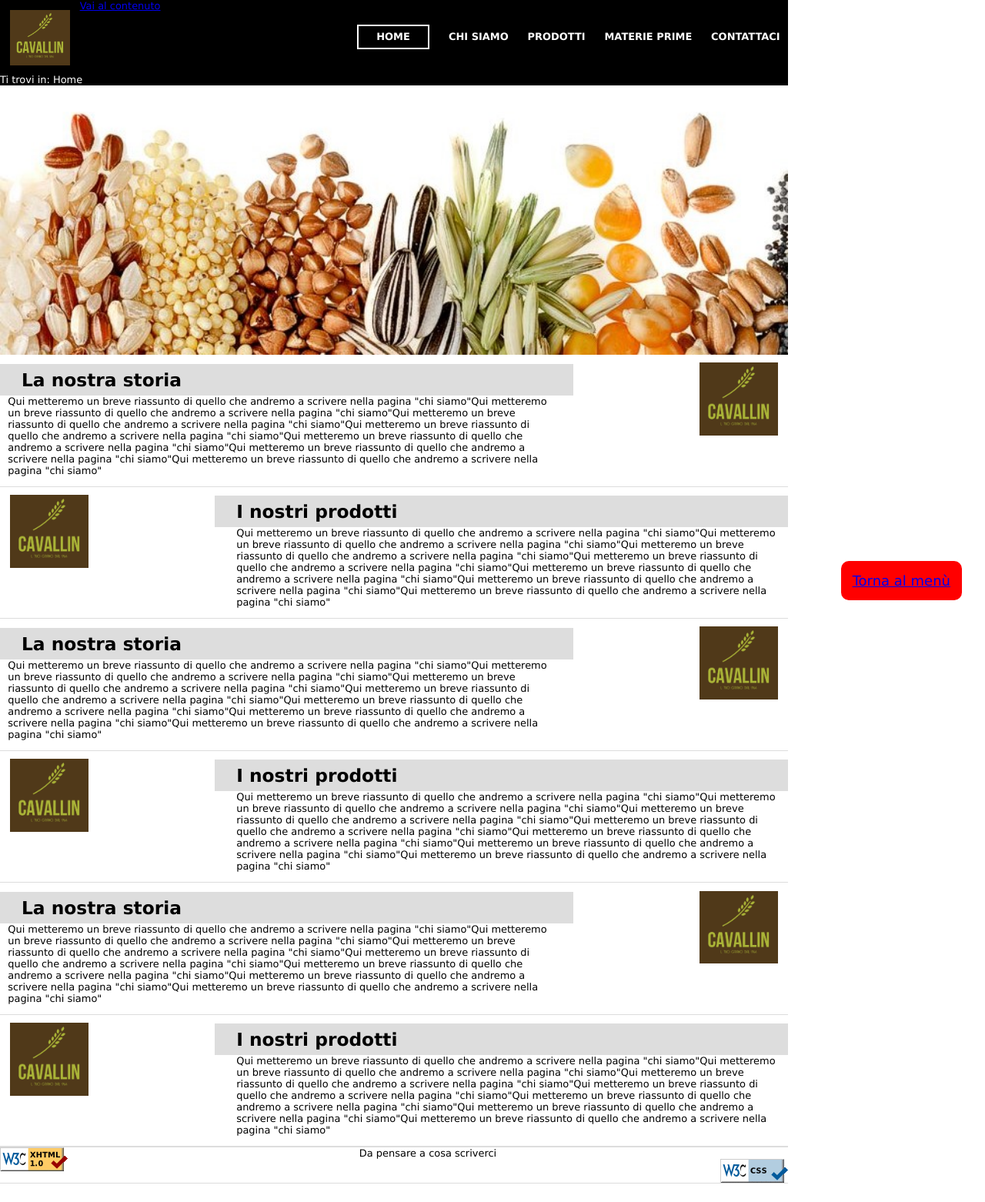
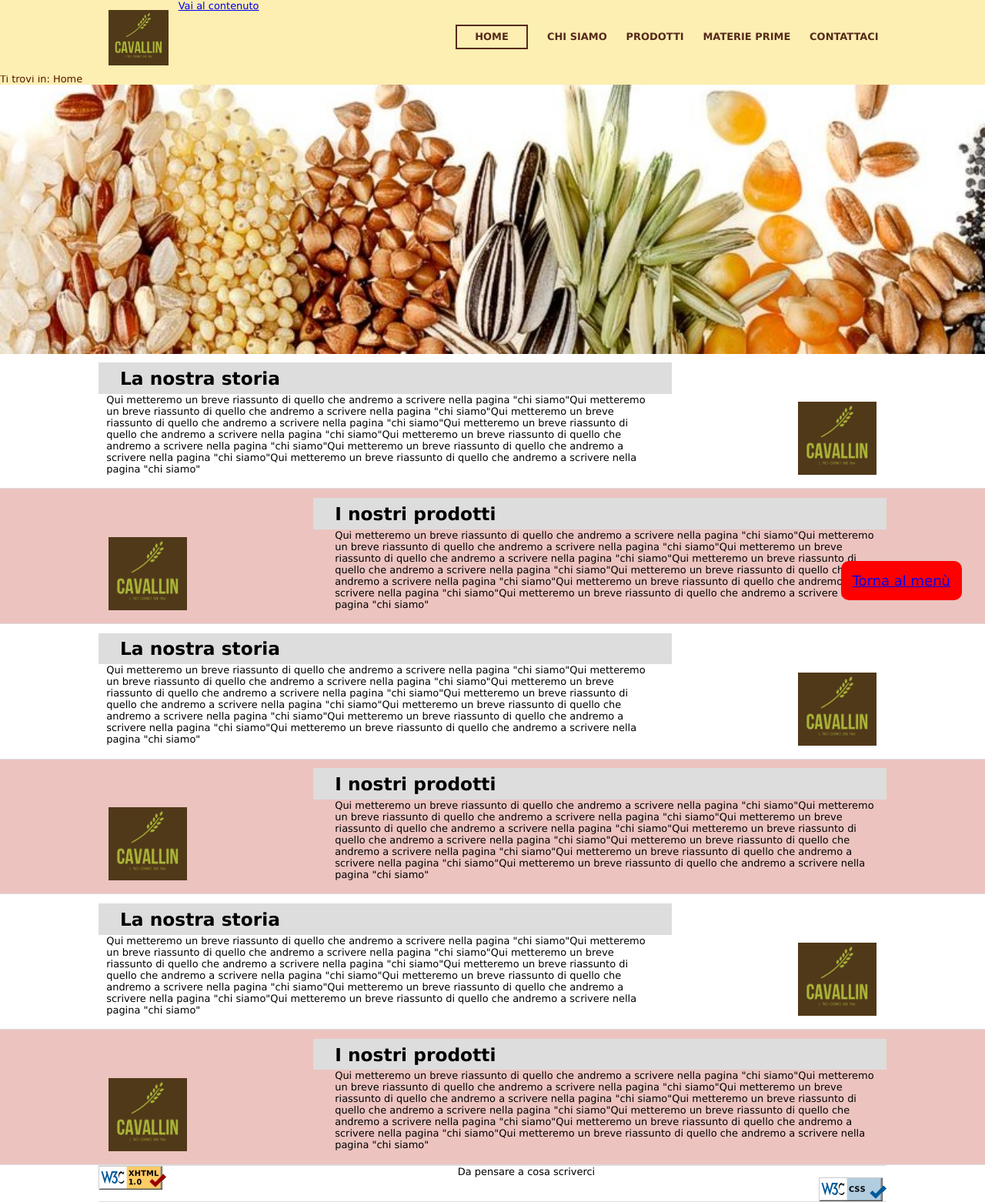
Before and after one commit to mawanda-jun/TecWeb, a PHP site: page /html/home.html in a window 1280 px wide. Shown: the whole page at 77% size. Before the commit the page ends 1538 px from the top, so only its background shows below. Run offline with PHP 8.4, Linux system fonts and the light colour scheme.

Commit message:
Centrato testo rispetto ai colori

```diff
--- a/css/style.css
+++ b/css/style.css
@@ -7,8 +7,9 @@ html,
 body {
   font-family: Verdana, Arial, Helvetica, sans-serif;
   font-size: 0.9em;
-  max-width: 1024px;
+  /* max-width: 1024px; */
   margin-top: 0.1em;
+  margin: auto;
 }
 
 header {
@@ -16,8 +17,9 @@ header {
   z-index: 100;
   top: 0;
   width: 100%;
-  max-width: 1024px;
-  background-color: black;
+  /* max-width: 1024px; */
+  background-color: #FDEEB1;
+
 }
 
 header img {
@@ -27,6 +29,11 @@ header img {
   float: left;
   display: block;
   position: relative;
+}
+
+.shrink-center {
+  max-width: 1024px;
+  margin: auto;
 }
 
 #navbar {
@@ -43,7 +50,7 @@ header img {
 
 #navbar li a {
   text-decoration: none;
-  color: white;
+  color: #552a1b;
   text-transform: uppercase;
   font-size: 1em;
   font-weight: bold;
@@ -52,25 +59,25 @@ header img {
 }
 
 #navbar li.active a {
-  border: 0.2em solid white;
+  border: 0.2em solid #552a1b;
   padding-left: 1.8em;
   padding-right: 1.8em;
 }
 
 #navbar li a:hover {
-  border-bottom: 0.2em solid white;
+  border-bottom: 0.2em solid #552a1b;
 }
 
 #breadcrumb {
   z-index: -1;
   width: 100%;
-  background-color: black;
+  background-color: #FDEEB1;
   margin-top: 7.3em;
   position: relative;
 }
 
 #breadcrumb #path {
-  color: white;
+  color: #551700;
 }
 
 #top-img {
@@ -100,6 +107,10 @@ header img {
   position: relative;
   padding-bottom: 1em;
   border-bottom: 1px solid #ddd;
+}
+
+.right-section {
+  background-color: rgba(192, 57, 43, 0.3);
 }
 
 .left-section h1,
@@ -147,7 +158,7 @@ header img {
   padding-top: 0.3em;
   padding-left: 1.2em;
   padding-bottom: 0.3em;
-  position: absolute;
+  position: relative;
   top: 0;
   width: 10%;
 
@@ -156,12 +167,13 @@ header img {
 
 .left-section img {
   padding-right: 1em;
-  right: 0;
+  /* right: 0; */
+  float: right;
 }
 
 .right-section img {
   padding-left: 1em;
-  left: 0;
+  float: left;
 }
 
 #go-to-menu {
--- a/html/home.html
+++ b/html/home.html
@@ -13,8 +13,9 @@
 </head>
 
 <body>
+
   <header>
-    <!-- <div id="header"> -->
+    <div class="shrink-center">
       <img src="../img/logo.png" alt="logo azienda" id="logo-img" />
       <!-- da nascondere -->
       <!-- <p id="hidden-breadcrumb" tabindex="1">Ti trovi in: Home</p> -->
@@ -27,7 +28,7 @@
         <li><a href="" tabindex="9">Materie prime</a></li>
         <li><a href="" tabindex="11">Contattaci</a></li>
       </ul>
-    <!-- </div> -->
+    </div>
   </header>
   <div id="breadcrumb">
     <div id="path" tabindex="12">Ti trovi in: Home</div>
@@ -37,100 +38,120 @@
         da mettere eventualmente informazioni rapide o scritte-->
   </div>
   <div class="content">
+
     <div class="left-section" id="story">
+      <div class="shrink-center">
         <!-- <a href="" tabindex="6"></a> -->
         <!-- se non funziona usare questo -->
         <h1 tabindex="13">La nostra storia</h1>
-      <p tabindex="15">Qui metteremo un breve riassunto di quello che andremo a scrivere nella pagina "chi siamo"Qui metteremo
+        <p tabindex="15">Qui metteremo un breve riassunto di quello che andremo a scrivere nella pagina "chi siamo"Qui
+          metteremo un breve riassunto di quello che andremo a scrivere nella pagina "chi siamo"Qui metteremo
           un breve riassunto di quello che andremo a scrivere nella pagina "chi siamo"Qui metteremo un
           breve riassunto di quello che andremo a scrivere nella pagina "chi siamo"Qui metteremo un breve
           riassunto di quello che andremo a scrivere nella pagina "chi siamo"Qui metteremo un breve riassunto
           di quello che andremo a scrivere nella pagina "chi siamo"Qui metteremo un breve riassunto di
-        quello che andremo a scrivere nella pagina "chi siamo"Qui metteremo un breve riassunto di quello
-        che andremo a scrivere nella pagina "chi siamo"
+          quello che andremo a scrivere nella pagina "chi siamo"
         </p>
         <img src="../img/logo.png" alt="" tabindex="16" />
       </div>
+    </div>
     <div class="right-section" id="products-overview">
+      <div class="shrink-center">
         <!-- <a href="" tabindex="6"></a> -->
         <!-- se non funziona usare questo -->
         <h1 tabindex="17">I nostri prodotti</h1>
-      <p tabindex="19">Qui metteremo un breve riassunto di quello che andremo a scrivere nella pagina "chi siamo"Qui metteremo
+        <p tabindex="19">Qui metteremo un breve riassunto di quello che andremo a scrivere nella pagina "chi siamo"Qui
+          metteremo un breve riassunto di quello che andremo a scrivere nella pagina "chi siamo"Qui metteremo
           un breve riassunto di quello che andremo a scrivere nella pagina "chi siamo"Qui metteremo un
           breve riassunto di quello che andremo a scrivere nella pagina "chi siamo"Qui metteremo un breve
           riassunto di quello che andremo a scrivere nella pagina "chi siamo"Qui metteremo un breve riassunto
           di quello che andremo a scrivere nella pagina "chi siamo"Qui metteremo un breve riassunto di
-        quello che andremo a scrivere nella pagina "chi siamo"Qui metteremo un breve riassunto di quello
-        che andremo a scrivere nella pagina "chi siamo"
+          quello che andremo a scrivere nella pagina "chi siamo"
         </p>
         <img src="../img/logo.png" alt="" tabindex="21" />
+      </div>
     </div>
     <div class="left-section" id="story1">
       <!-- <a href="" tabindex="6"></a> -->
       <!-- se non funziona usare questo -->
+      <div class="shrink-center">
         <h1 tabindex="13">La nostra storia</h1>
-      <p tabindex="15">Qui metteremo un breve riassunto di quello che andremo a scrivere nella pagina "chi siamo"Qui metteremo
+        <p tabindex="15">Qui metteremo un breve riassunto di quello che andremo a scrivere nella pagina "chi siamo"Qui
+          metteremo un breve riassunto di quello che andremo a scrivere nella pagina "chi siamo"Qui metteremo
           un breve riassunto di quello che andremo a scrivere nella pagina "chi siamo"Qui metteremo un
           breve riassunto di quello che andremo a scrivere nella pagina "chi siamo"Qui metteremo un breve
           riassunto di quello che andremo a scrivere nella pagina "chi siamo"Qui metteremo un breve riassunto
           di quello che andremo a scrivere nella pagina "chi siamo"Qui metteremo un breve riassunto di
-        quello che andremo a scrivere nella pagina "chi siamo"Qui metteremo un breve riassunto di quello
-        che andremo a scrivere nella pagina "chi siamo"
+          quello che andremo a scrivere nella pagina "chi siamo"
         </p>
         <img src="../img/logo.png" alt="" tabindex="16" />
       </div>
+    </div>
     <div class="right-section" id="products-overview1">
+      <div class="shrink-center">
         <!-- <a href="" tabindex="6"></a> -->
         <!-- se non funziona usare questo -->
         <h1 tabindex="17">I nostri prodotti</h1>
-      <p tabindex="19">Qui metteremo un breve riassunto di quello che andremo a scrivere nella pagina "chi siamo"Qui metteremo
+        <p tabindex="19">Qui metteremo un breve riassunto di quello che andremo a scrivere nella pagina "chi siamo"Qui
+          metteremo un breve riassunto di quello che andremo a scrivere nella pagina "chi siamo"Qui metteremo
           un breve riassunto di quello che andremo a scrivere nella pagina "chi siamo"Qui metteremo un
           breve riassunto di quello che andremo a scrivere nella pagina "chi siamo"Qui metteremo un breve
           riassunto di quello che andremo a scrivere nella pagina "chi siamo"Qui metteremo un breve riassunto
           di quello che andremo a scrivere nella pagina "chi siamo"Qui metteremo un breve riassunto di
-        quello che andremo a scrivere nella pagina "chi siamo"Qui metteremo un breve riassunto di quello
-        che andremo a scrivere nella pagina "chi siamo"
+          quello che andremo a scrivere nella pagina "chi siamo"
         </p>
         <img src="../img/logo.png" alt="" tabindex="21" />
       </div>
+    </div>
     <div class="left-section" id="story2">
+      <div class="shrink-center">
         <!-- <a href="" tabindex="6"></a> -->
         <!-- se non funziona usare questo -->
         <h1 tabindex="13">La nostra storia</h1>
-      <p tabindex="15">Qui metteremo un breve riassunto di quello che andremo a scrivere nella pagina "chi siamo"Qui metteremo
+        <p tabindex="15">Qui metteremo un breve riassunto di quello che andremo a scrivere nella pagina "chi siamo"Qui
+          metteremo un breve riassunto di quello che andremo a scrivere nella pagina "chi siamo"Qui metteremo
           un breve riassunto di quello che andremo a scrivere nella pagina "chi siamo"Qui metteremo un
           breve riassunto di quello che andremo a scrivere nella pagina "chi siamo"Qui metteremo un breve
           riassunto di quello che andremo a scrivere nella pagina "chi siamo"Qui metteremo un breve riassunto
           di quello che andremo a scrivere nella pagina "chi siamo"Qui metteremo un breve riassunto di
-        quello che andremo a scrivere nella pagina "chi siamo"Qui metteremo un breve riassunto di quello
-        che andremo a scrivere nella pagina "chi siamo"
+          quello che andremo a scrivere nella pagina "chi siamo"
         </p>
         <img src="../img/logo.png" alt="" tabindex="16" />
       </div>
+    </div>
     <div class="right-section" id="products-overview2">
+      <div class="shrink-center">
         <!-- <a href="" tabindex="6"></a> -->
         <!-- se non funziona usare questo -->
         <h1 tabindex="17">I nostri prodotti</h1>
-      <p tabindex="19">Qui metteremo un breve riassunto di quello che andremo a scrivere nella pagina "chi siamo"Qui metteremo
+        <p tabindex="19">Qui metteremo un breve riassunto di quello che andremo a scrivere nella pagina "chi siamo"Qui
+          metteremo un breve riassunto di quello che andremo a scrivere nella pagina "chi siamo"Qui metteremo
           un breve riassunto di quello che andremo a scrivere nella pagina "chi siamo"Qui metteremo un
           breve riassunto di quello che andremo a scrivere nella pagina "chi siamo"Qui metteremo un breve
           riassunto di quello che andremo a scrivere nella pagina "chi siamo"Qui metteremo un breve riassunto
           di quello che andremo a scrivere nella pagina "chi siamo"Qui metteremo un breve riassunto di
-        quello che andremo a scrivere nella pagina "chi siamo"Qui metteremo un breve riassunto di quello
-        che andremo a scrivere nella pagina "chi siamo"
+          quello che andremo a scrivere nella pagina "chi siamo"
         </p>
         <img src="../img/logo.png" alt="" tabindex="21" />
       </div>
     </div>
-
+  </div>
+  <div class="shrink-center">
     <div id="go-to-menu">
       <a href="#story">Torna al men&ugrave;</a>
     </div>
+    <div class="shrink-center">
+    </div>
+
     <footer>
+      <div class="shrink-center">
         <img id="xhtmlvalid" src="../img/valid-xhtml10.png" lang="en" alt="XHTML valid" />
         <p>Da pensare a cosa scriverci</p>
         <img id="cssvalid" src="../img/vcss-blue.gif" lang="en" alt="CSS valid" />
+      </div>
     </footer>
+  </div>
+
 
 
 </body>
```
Lines whose indentation alone changed are shown as unchanged.
